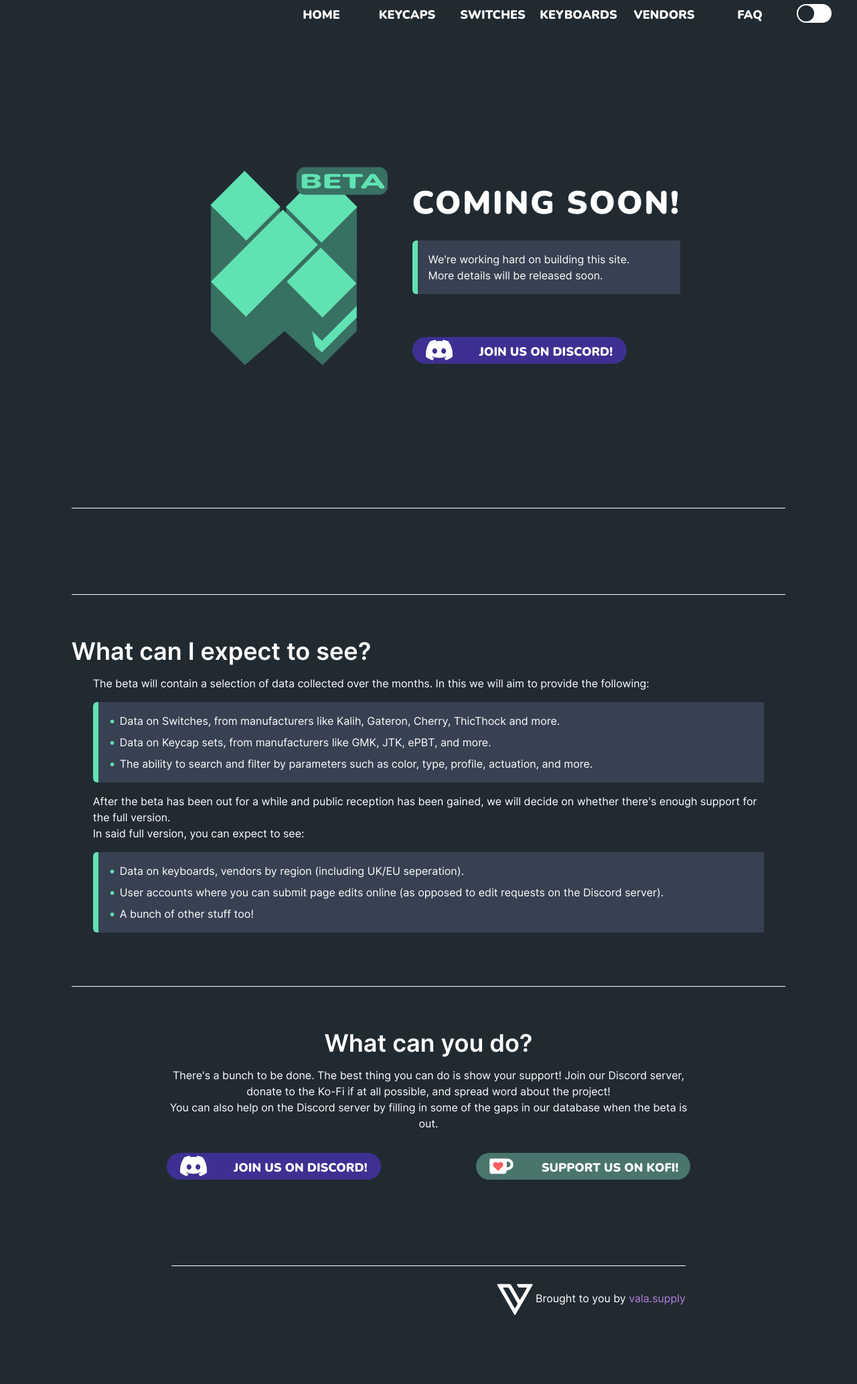
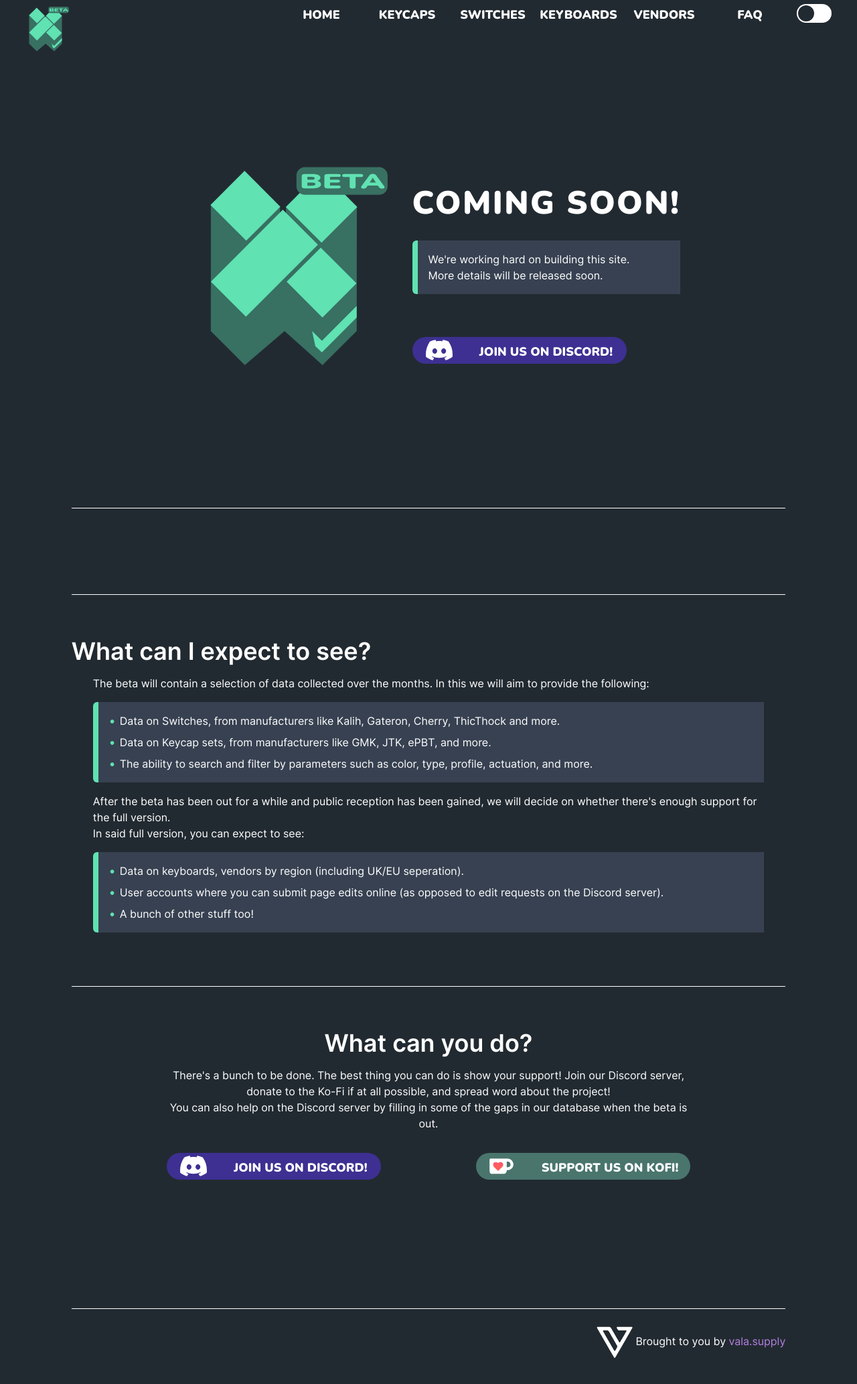
Before and after one commit to TONYCRE8/kbwiki-frontend, a Next.js app: page / in a window 1280 px wide. Shown: the top 2066 px of the page at 67% size. Before the commit the page ends 1986 px from the top, so only its background shows below. Built offline with nearby package versions, Linux system fonts and the light colour scheme.

Commit message:
resize main page layout

```diff
--- a/components/layout/footer.js
+++ b/components/layout/footer.js
@@ -3,13 +3,15 @@ import ValaIcon from "../../public/vala"
 
 function Footer() {
     return (
-        <div className="my-0 mx-auto 2xl:w-2/3 xl:w-3/5 w-4/5">
-            <hr style={{borderColor: "var(--text-color)"}}></hr>
-            <div className="flex py-4 items-center md:justify-end justify-center">
-                <div style={{fill: "var(--text-color)"}}>
-                    <ValaIcon className="w-16 h-16"/>
+        <div className="flex m-0 p-0 items-center justify-center h-full flex-col">
+            <div className="2xl:w-4/5 w-5/6 py-16">
+                <hr style={{borderColor: "var(--text-color)"}}></hr>
+                <div className="flex py-4 items-center md:justify-end justify-center">
+                    <div style={{fill: "var(--text-color)"}}>
+                        <ValaIcon className="w-16 h-16"/>
+                    </div>
+                    <p>Brought to you by <a style={{color: "var(--tertiary-color"}} href="https://vala.supply">vala.supply</a></p>
                 </div>
-                <p>Brought to you by <a style={{color: "var(--tertiary-color"}} href="https://vala.supply">vala.supply</a></p>
             </div>
         </div>
     )
--- a/components/layout/header.js
+++ b/components/layout/header.js
@@ -1,8 +1,13 @@
 import Nav from "./nav"
+import Image from "next/image"
+import Logo from "../../public/logo-beta.svg"
 
 const Header = () => {
     return (
-        <div className="md:h-12">
+        <div className="flex flex-row md:h-12">
+            <div className="mt-2 lg:ml-8">
+                <Image src={Logo} height={72} width={72} />
+            </div>
             <Nav />
         </div>
     )
```
